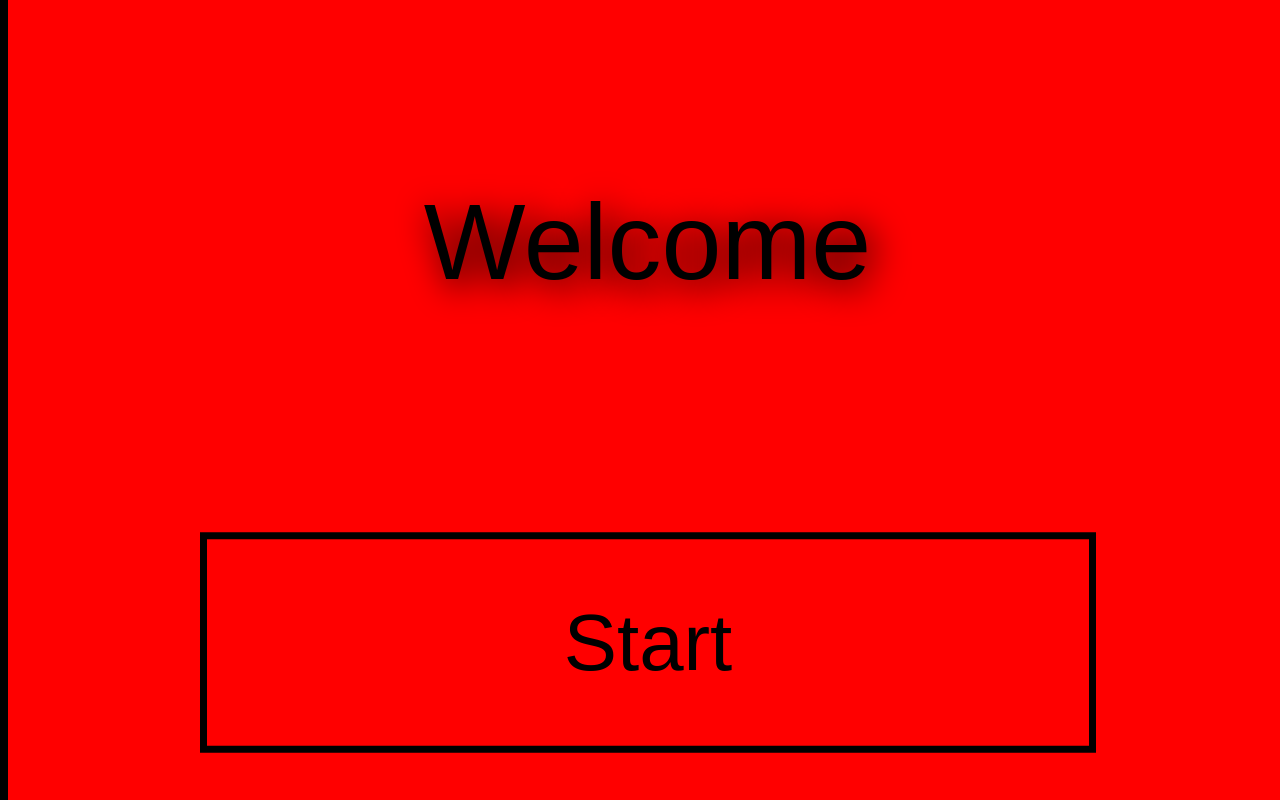
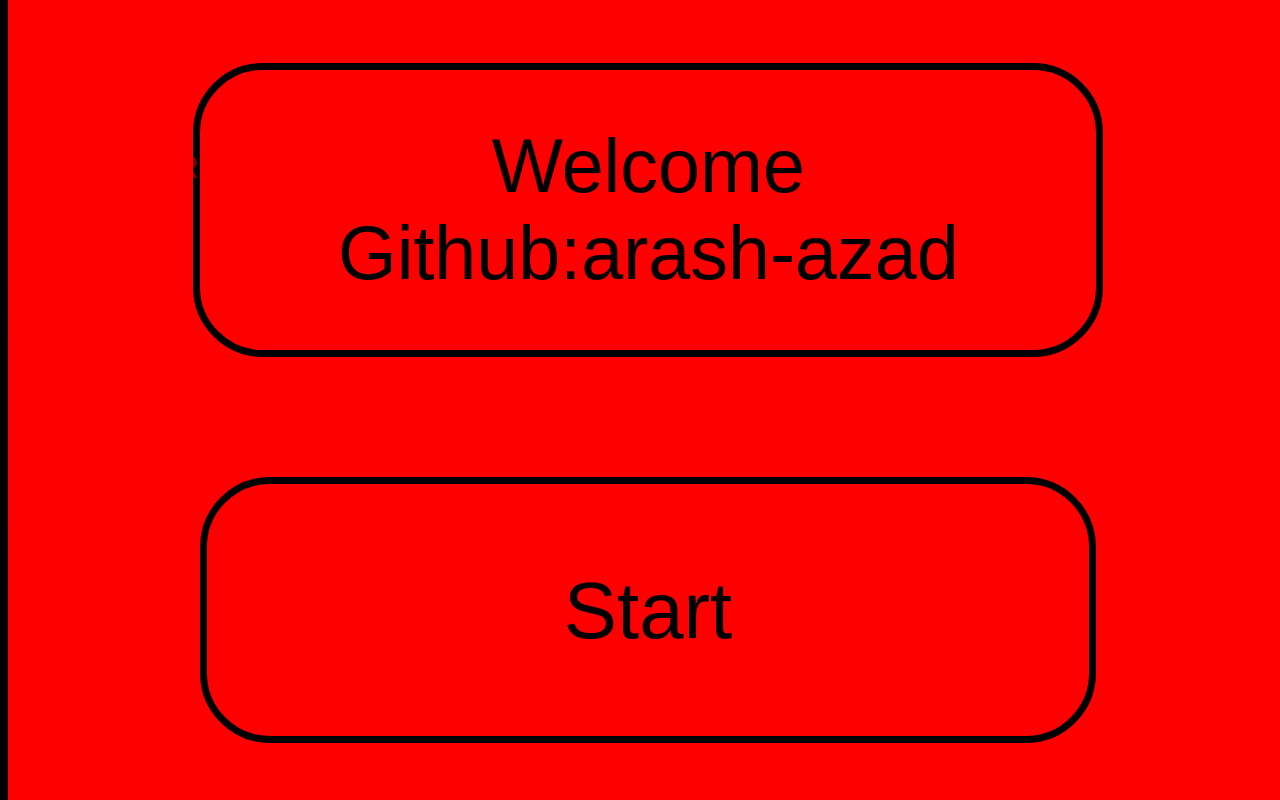
Before and after one commit to arash-azad/to-do-app-arash-azad, a plain HTML site: page index.html in a window 1280 px wide. Drawn offline with Linux system fonts and the light colour scheme.

Commit message:
05-SixthCommit
Add my Github link and add curves buttons

```diff
--- a/css/main.css
+++ b/css/main.css
@@ -1,4 +1,4 @@
-@keyframes welcome{
+/* @keyframes welcome{
   from {
       opacity: 0;
     }
@@ -6,8 +6,10 @@
     to {
       opacity: 1;
     }
+} */
+.mygithub-link{
+  text-decoration: none;
 }
-
 
 @keyframes hideme {
   from {
@@ -34,10 +36,33 @@
   animation: welcome 2s linear 1;
     transform: scale(0.7);
     font-size: calc(90px + 5vw);
-    text-shadow: 10px 10px 50px black;
+    text-align: center;
+    /* text-shadow: 10px 10px 50px black; */
     transition: all ease 2s;
     cursor: pointer;
     opacity: 1;
+}
+.welcomeborder{
+  display: flex;
+  justify-content: center;
+  align-items: center;
+  border: 10px solid black;
+    background-color: red;
+    font-size: calc(50px + 5vw);
+    color: black;
+    width: 100vw;
+    height: 50vh;
+    transform: scale(0.7);
+    transition: all ease 1s;
+    opacity: 1;
+    border-radius: 100px;
+}
+.welcomeborder:hover {
+  text-decoration: underline;
+  text-decoration-thickness: 5px;
+  text-decoration-color: black;
+  text-shadow: 10px 10px 50px black;
+  box-shadow: 35px 15px 100px 5px black;
 }
 .welcomebtn{
   opacity: 0;
@@ -51,13 +76,14 @@
   transform: scale(0.7);
   transition: all ease 1s;
   opacity: 1;
+  border-radius: 100px;
 }
 .welcomebtn:hover{
   text-decoration: underline;
     text-decoration-thickness: 5px;
     text-decoration-color: black;
     text-shadow: 10px 10px 50px black;
-    box-shadow: -15px 15px 100px 5px black;
+    box-shadow: 35px 15px 100px 5px black;
   }
 .welcome{
   top: 0;
--- a/index.html
+++ b/index.html
@@ -10,7 +10,11 @@
   <body>
     <div class="welcome" id="welcomeid">
       <!-- <img class="welcome-logo" src="img/logo1.jpg" alt=""> -->
-      <p class="welcome-p">Welcome</p>
+      <a class="mygithub-link" target="_blank" href="https://github.com/arash-azad">
+        <div class="welcomeborder" >
+           <p class="welcome-p">Welcome <br> Github:arash-azad</p>
+         </div>
+      </a>
       <button class="welcomebtn" id="welcomebtnid">Start</button>
     </div>
     <div>
```
